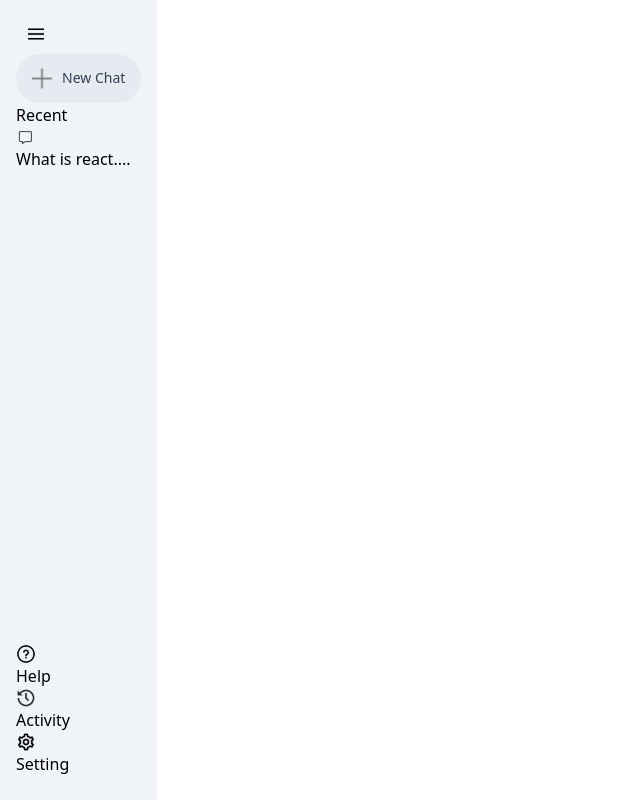
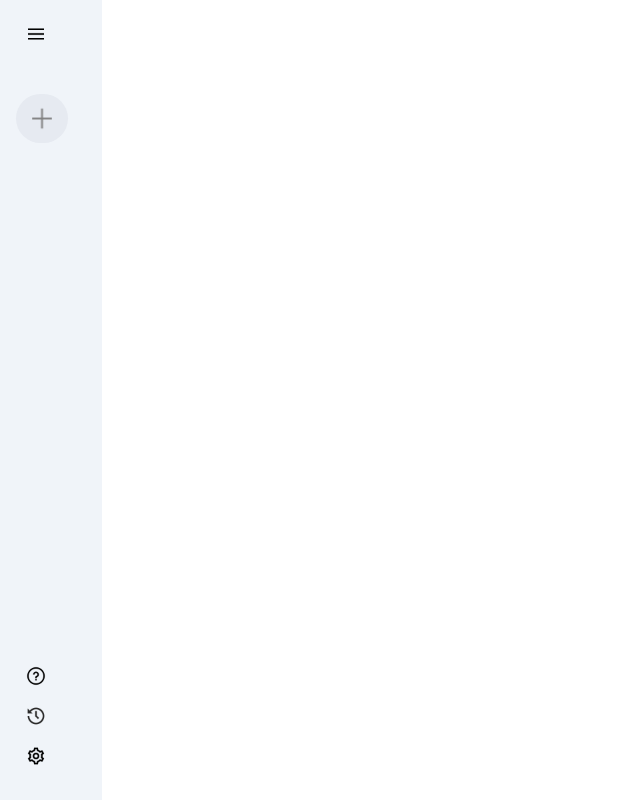
Before and after one commit to Devanshugoell/GeminiClone, a React (Create React App) app: page / in a window 1280 px wide. Shown: the whole page, without its empty margins (0-640 px from the left). Built offline with nearby package versions, Linux system fonts and the light colour scheme.

Commit message:
added functionality

```diff
--- a/public/style.css
+++ b/public/style.css
@@ -1,7 +1,10 @@
+@import url('https://fonts.googleapis.com/css2?family=Outfit:wght@100..900&display=swap');
+
 *{
     margin: 0;
     padding: 0;
     box-sizing: border-box;
+    font-family: "Outfit", sans-serif;
 }
 #root{
     min-height: 100vh;
--- a/src/components/Sidebar/Sidebar.js
+++ b/src/components/Sidebar/Sidebar.js
@@ -1,39 +1,48 @@
-import React from "react";
+import React, { useState } from "react";
 import { assets } from "../../assets/assets";
 
 const Sidebar = () => {
+  const [extended, setExtended] = useState(false);
+
   return (
     <div className="sidebar min-h-screen inline-flex flex-col justify-between bg-[#f0f4f9] py-6 px-4">
       <div className="top">
         <img
+          onClick={() => setExtended(!extended)}
           className="menu block ml-[10px] cursor-pointer w-5"
           src={assets.menu_icon}
           alt="Menu Icon"
         />
-        <div className="new-chat mt-[10px] inline-flex items-center gap-[10px] py-[10px] px-4 bg-[#e6eaf1] rounded-full text-sm cursor-pointer text-gray-600 ">
+        <div className="new-chat mt-[50px] inline-flex items-center gap-[10px] py-[10px] px-4 bg-[#e6eaf1] rounded-full text-sm cursor-pointer text-gray-600 ">
           <img className="w-5" src={assets.plus_icon} alt="add icon" />
-          <p className="text-slate-700">New Chat</p>
+          {extended ? <p className="text-slate-700">New Chat</p> : null}
         </div>
-        <div className="recent ">
-          <p className="recent-title flex flex-col">Recent</p>
-          <div className="recent-entry">
-            <img className="w-5" src={assets.message_icon} alt="message icon" />
-            <p>What is react....</p>
+        {extended ? (
+          <div className="recent flex flex-col">
+            <p className="recent-title mt-8 mb-5 ">Recent</p>
+            <div className="recent-entry flex items-start gap-[10px] p-[10px] pr-10 rounded-full cursor-pointer text-[#282828] hover:bg-[#e2e6eb]">
+              <img
+                className="w-5"
+                src={assets.message_icon}
+                alt="message icon"
+              />
+              <p>What is react....</p>
+            </div>
           </div>
+        ) : null}
+      </div>
+      <div className="bottom flex flex-col">
+        <div className="bottom-item recent-entry flex items-start gap-[10px] p-[10px] pr-10 rounded-full cursor-pointer text-[#282828] hover:bg-[#e2e6eb]">
+          <img className="w-5" src={assets.question_icon} alt="question icon" />
+          {extended ? <p>Help</p> : null}
         </div>
-      </div>
-      <div className="bottom">
-        <div className="bottom-item recent-entry">
-          <img className="w-5" src={assets.question_icon} alt="question icon" />
-          <p>Help</p>
+        <div className="bottom-item recent-entry flex items-start gap-[10px] p-[10px] pr-10 rounded-full cursor-pointer text-[#282828] hover:bg-[#e2e6eb]">
+          <img className="w-5" src={assets.history_icon} alt="question icon" />
+          {extended ? <p>Activity</p> : null}
         </div>
-        <div className="bottom-item recent-entry">
-          <img className="w-5" src={assets.history_icon} alt="question icon" />
-          <p>Activity</p>
-        </div>
-        <div className="bottom-item recent-entry">
+        <div className="bottom-item recent-entry flex items-start gap-[10px] p-[10px] pr-10 rounded-full cursor-pointer text-[#282828] hover:bg-[#e2e6eb]">
           <img className="w-5" src={assets.setting_icon} alt="question icon" />
-          <p>Setting</p>
+          {extended ? <p>Setting</p> : null}
         </div>
       </div>
     </div>
```
Also changed, not shown: src/components/Main/main.js (added).
